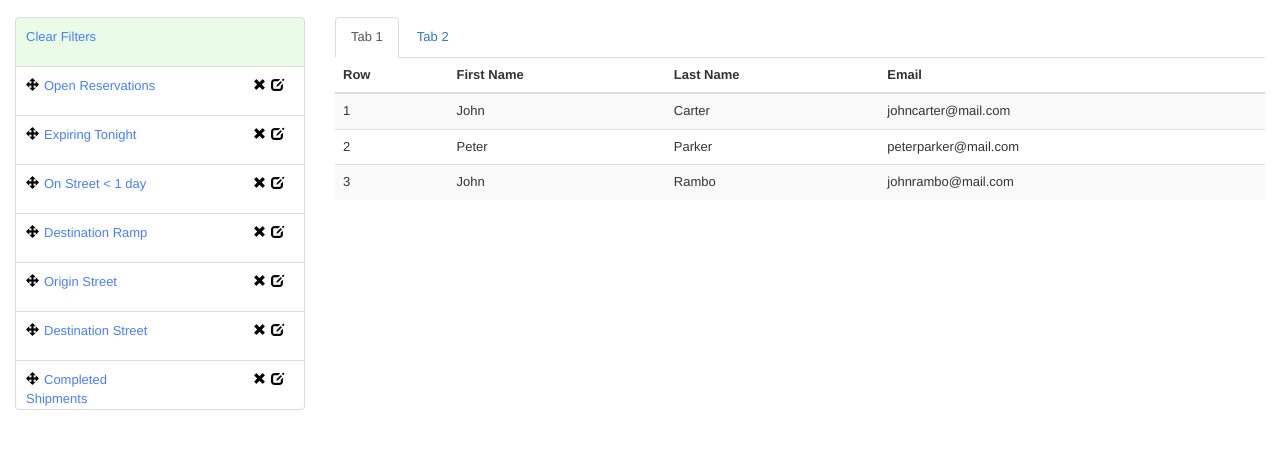
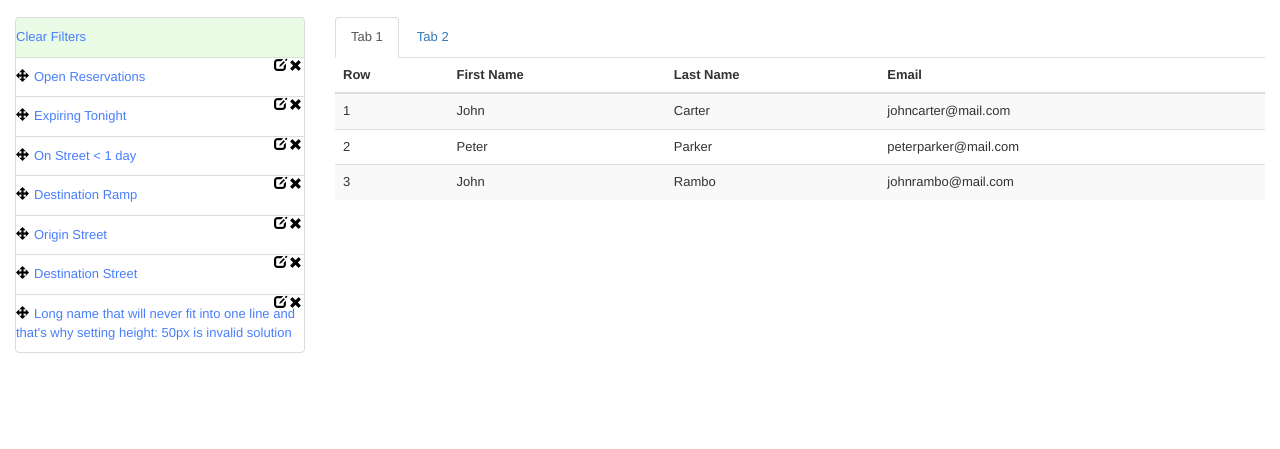
Before and after one commit to yboltrushevich/learn_bootstrap, a plain HTML site: page index.html in a window 1280 px wide. Shown: the part 53-502 px from the top of the page. Drawn offline with nearby package versions, Linux system fonts and the light colour scheme.

Commit message:
Added fix.

```diff
--- a/css/style.css
+++ b/css/style.css
@@ -16,16 +16,30 @@ a.list-group-item {
     color: #487EFD;
     border-color: gainsboro;
     padding-left: 10px;
-    height: 50px;
+    vertical-align: middle;
+    padding-left: 0px;
+    padding-right: 0px;
+    position: relative;
+    height: auto;
 }
 
-a.list-group-item>div>span {
+a.list-group-item>span {
     color: black;
     margin-right: 5px;
     margin-right: 5px;
 }
 
-a.list-group-item>div {
-    padding-left: 0px;
-    padding-right: 0px;
+span.remove-button {
+    position: absolute;
+    right: 0;
+    width: 10px;
+    vertical-align: middle;
+    text-align: center;
 }
+
+span.edit-button {
+    position: absolute;
+    right: 15px;
+    top: 0;
+    width: 10px;
+}
--- a/index.html
+++ b/index.html
@@ -41,40 +41,31 @@
               <div class="list-group-fluid">
                   <a href="#" class="list-group-item active">Clear Filters</a>
                   <a href="#" class="list-group-item">
-                     <div class="col-xs-6">
-                         <span class="glyphicon glyphicon-move"></span>Open Reservations
-                     </div>
-                     <div class="col-xs-6">
-                         <span class="glyphicon glyphicon-edit pull-right"></span>
-                         <span class="glyphicon glyphicon-remove pull-right"></span></div>
+                     <span class="glyphicon glyphicon-move"></span>Open Reservations
+                     <span class="glyphicon glyphicon-edit edit-button"></span>
+                     <span class="glyphicon glyphicon-remove remove-button"></span>
                   </a>
                   <a href="#" class="list-group-item">
-                     <div class="col-xs-6">
-                         <span class="glyphicon glyphicon-move"></span>Expiring Tonight
-                     </div>
-                     <div class="col-xs-6">
-                         <span class="glyphicon glyphicon-edit pull-right"></span>
-                         <span class="glyphicon glyphicon-remove pull-right"></span>
-                     </div>
+                     <span class="glyphicon glyphicon-move"></span>Expiring Tonight
+                     <span class="glyphicon glyphicon-edit edit-button"></span>
+                     <span class="glyphicon glyphicon-remove remove-button"></span>
                   </a>
                   <a href="#" class="list-group-item">
-                     <div class="col-xs-6">
-                         <span class="glyphicon glyphicon-move"></span>On Street &#60; 1 day
-                     </div>
-                     <div class="col-xs-6"><span class="glyphicon glyphicon-edit pull-right"></span><span class="glyphicon glyphicon-remove pull-right"></span></div>
+                     <span class="glyphicon glyphicon-move"></span>On Street &#60; 1 day
+                     <span class="glyphicon glyphicon-edit edit-button"></span><span class="glyphicon glyphicon-remove remove-button"></span>
                   </a>
                   <a href="#" class="list-group-item">
-                      <div class="col-xs-6"><span class="glyphicon glyphicon-move"></span>Destination Ramp</div>
-                      <div class="col-xs-6"><span class="glyphicon glyphicon-edit pull-right"></span><span class="glyphicon glyphicon-remove pull-right"></span></div></a>
+                      <span class="glyphicon glyphicon-move"></span>Destination Ramp
+                      <span class="glyphicon glyphicon-edit edit-button"></span><span class="glyphicon glyphicon-remove remove-button"></span></a>
                   <a href="#" class="list-group-item">
-                      <div class="col-xs-6"><span class="glyphicon glyphicon-move"></span>Origin Street</div>
-                      <div class="col-xs-6"><span class="glyphicon glyphicon-edit pull-right"></span><span class="glyphicon glyphicon-remove pull-right"></span></div></a>
+                      <span class="glyphicon glyphicon-move"></span>Origin Street
+                      <span class="glyphicon glyphicon-edit edit-button"></span><span class="glyphicon glyphicon-remove remove-button"></span></a>
                   <a href="#" class="list-group-item">
-                      <div class="col-xs-6"><span class="glyphicon glyphicon-move"></span>Destination Street</div>
-                      <div class="col-xs-6"><span class="glyphicon glyphicon-edit pull-right"></span><span class="glyphicon glyphicon-remove pull-right"></span></div></a>
+                      <span class="glyphicon glyphicon-move"></span>Destination Street
+                      <span class="glyphicon glyphicon-edit edit-button"></span><span class="glyphicon glyphicon-remove remove-button"></span></a>
                   <a href="#" class="list-group-item">
-                      <div class="col-xs-6"><span class="glyphicon glyphicon-move"></span>Completed Shipments</div>
-                      <div class="col-xs-6"><span class="glyphicon glyphicon-edit pull-right"></span><span class="glyphicon glyphicon-remove pull-right"></span></div></a>
+                      <span class="glyphicon glyphicon-move"></span>Long name that will never fit into one line and that's why setting height: 50px is invalid solution
+                      <span class="glyphicon glyphicon-edit edit-button"></span><span class="glyphicon glyphicon-remove remove-button"></span></a>
               </div>
           </div>
           <div class="col-xs-9">
```
